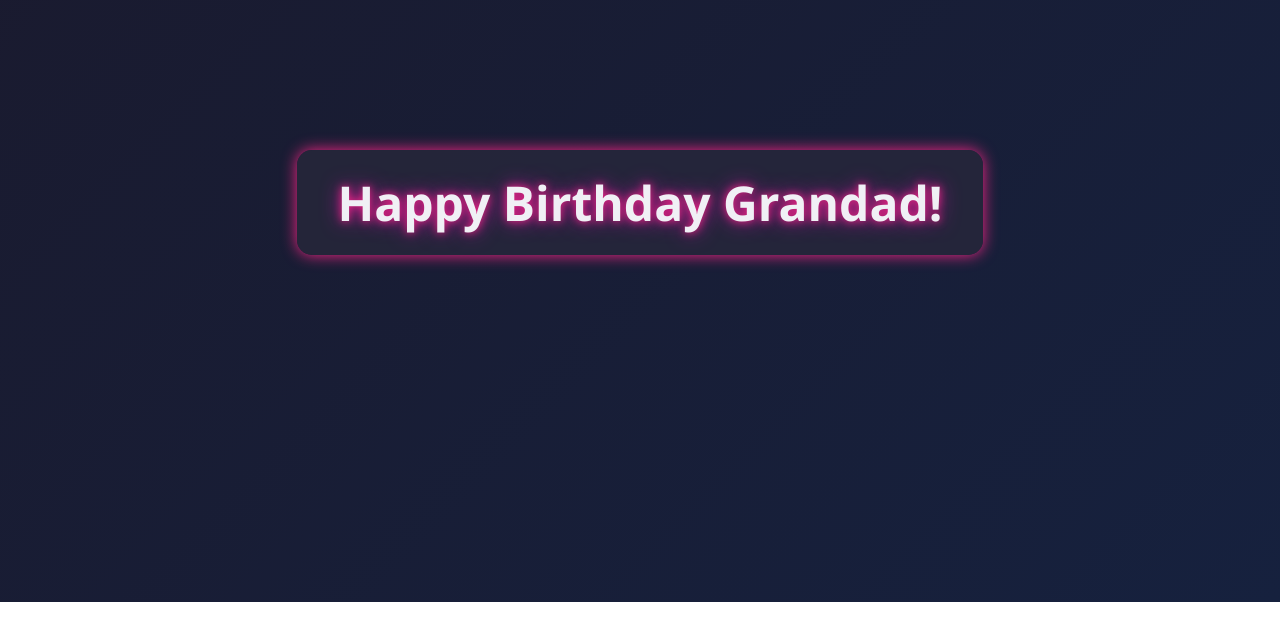
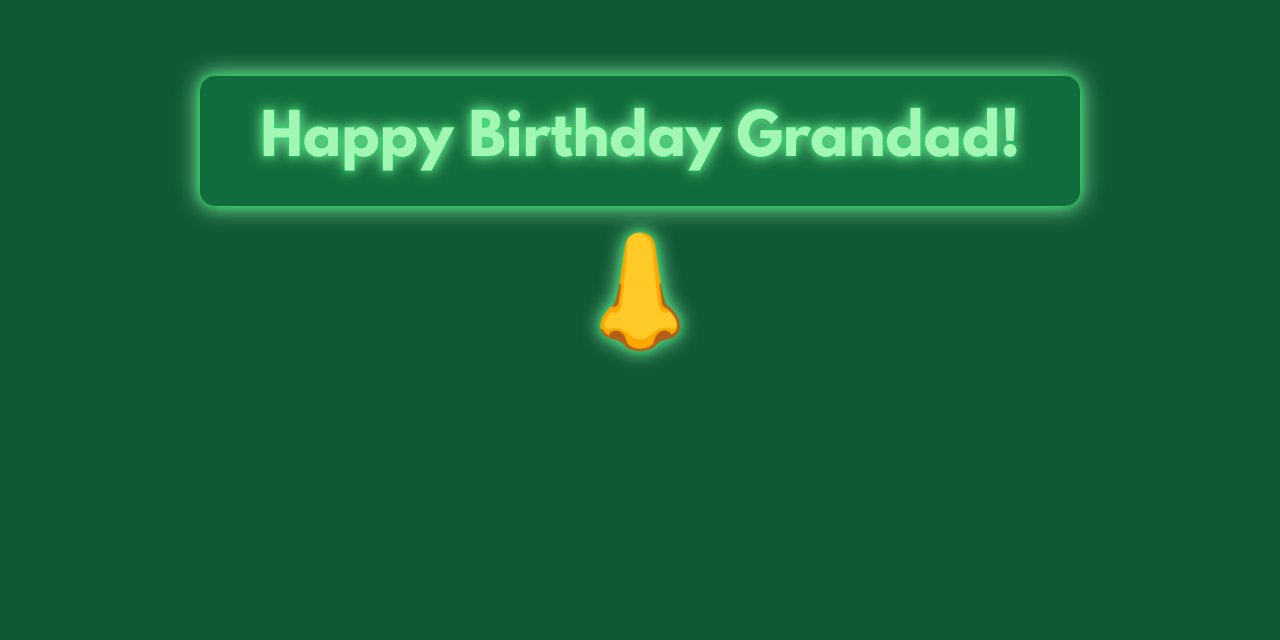
Before and after one commit to pipchell/birthday, a plain HTML site: page index.html in a window 1280 px wide. Shown: the part 198-838 px from the top of the page. Before the commit the page ends 800 px from the top, so only its background shows below. Drawn offline with Linux system fonts and the light colour scheme.

Commit message:
Update index.html

```diff
--- a/index.html
+++ b/index.html
@@ -2,31 +2,69 @@
 <html lang="en">
   <head>
     <meta charset="UTF-8" />
-    <meta name="viewport" content="width=device-width, initial-scale=1" />
+    <meta name="viewport" content="width=device-width, initial-scale=1, maximum-scale=1" />
     <title>Happy Birthday!</title>
     <link rel="icon" href="logo.png" type="image/png" />
     <style>
+      /* Load custom font */
+      @font-face {
+        font-family: 'League Spartan Bold';
+        src: url('LeagueSpartan-Bold (1).woff2') format('woff2'),
+             url('LeagueSpartan-Bold (1).woff') format('woff');
+        font-weight: bold;
+        font-style: normal;
+      }
+      :root {
+        --main-green: #17d860;
+        --dark-green: #0f5a35;
+        --light-green: #a3f7b5;
+      }
       body {
-        background: linear-gradient(135deg, #1a1a2e 0%, #16213e 100%);
+        background: var(--dark-green);
         display: flex;
         justify-content: center;
         align-items: center;
         height: 100vh;
         margin: 0;
-        font-family: 'Segoe UI', Tahoma, Geneva, Verdana, sans-serif;
-        color: #f0f0f5;
-        text-shadow: 0 0 8px #f72585, 0 0 20px #b5179e;
+        font-family: 'League Spartan Bold', sans-serif;
+        color: var(--light-green);
+        text-align: center;
+        padding: 20px;
+        flex-direction: column;
       }
       b {
-        font-size: 3rem;
-        padding: 20px 40px;
-        background: rgba(39, 39, 59, 0.8);
+        font-size: clamp(2rem, 6vw, 3.5rem);
+        padding: clamp(15px, 4vw, 30px) clamp(30px, 8vw, 60px);
+        background: rgba(23, 216, 96, 0.15);
         border-radius: 15px;
-        box-shadow: 0 0 15px #f72585;
+        box-shadow:
+          0 0 10px var(--main-green),
+          0 0 25px var(--light-green);
+        text-shadow:
+          0 0 6px var(--main-green),
+          0 0 15px var(--light-green);
+        margin-bottom: 20px;
+        font-weight: bold; /* ensure bold */
+      }
+      .nose-emoji {
+        font-size: clamp(4rem, 15vw, 7rem);
+        text-shadow:
+          0 0 8px var(--main-green),
+          0 0 20px var(--light-green);
+      }
+      @media (max-width: 400px) {
+        b {
+          padding: 12px 20px;
+          font-size: 2rem;
+        }
+        .nose-emoji {
+          font-size: 4rem;
+        }
       }
     </style>
   </head>
   <body>
     <b>Happy Birthday Grandad!</b>
+    <div class="nose-emoji" aria-label="Big nose emoji" role="img">👃</div>
   </body>
 </html>
```
